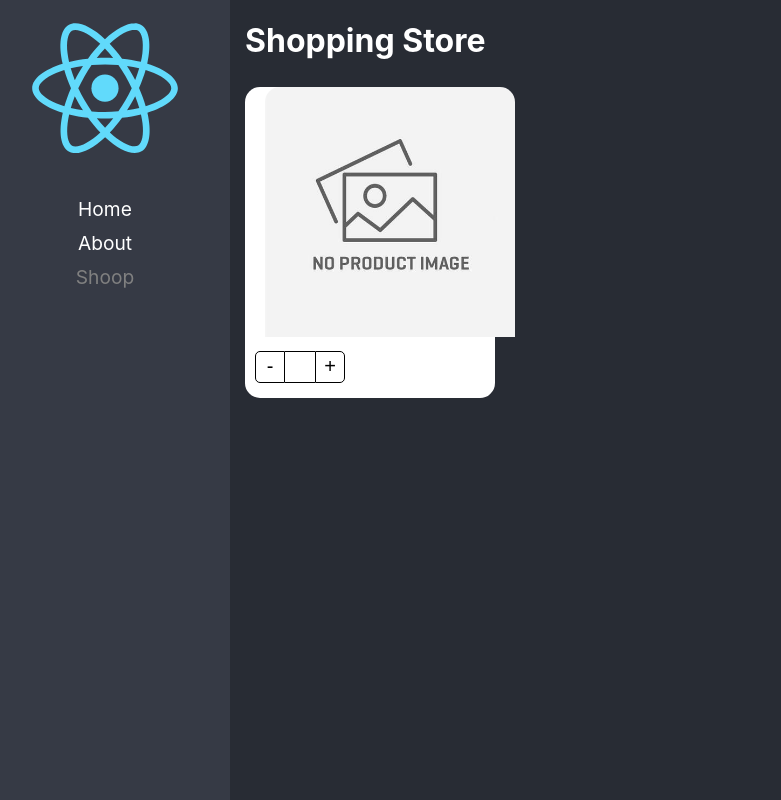
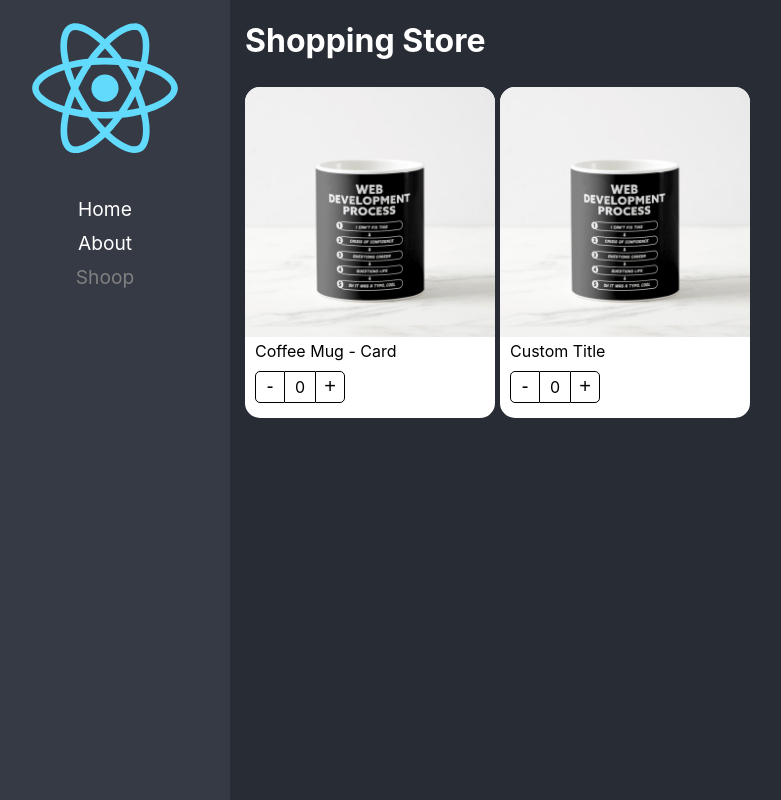
Before and after one commit to Grafijoss/fh-react-app, a React (Create React App) app: page /shoop in a window 1280 px wide. Shown: the whole page, without its empty margins (20-801 px from the left). Built offline with nearby package versions, Linux system fonts and the light colour scheme.

Commit message:
context added to product card

```diff
--- a/src/02-components-patterns/components/ProductCard.tsx
+++ b/src/02-components-patterns/components/ProductCard.tsx
@@ -1,7 +1,9 @@
-import { ReactElement } from 'react'
+import { createContext, ReactElement, useContext } from 'react'
 import { useProduct } from '../hooks/useProduct'
 import styles from '../styles/styles.module.css'
 import noImage from '../assets/no-image.jpg'
+
+// Compound Component Pattern
 
 interface Props {
     children?: ReactElement | ReactElement[]
@@ -14,26 +16,49 @@ interface Product {
     img?: string
 }
 
+interface ProductContextProps {
+    counter: number
+    increaseBy: (value: number) => void
+    product: Product
+}
+
+const ProductContext = createContext({} as ProductContextProps)
+const { Provider } = ProductContext
+
 export const ProductImage = ( {img = ''} ) => {
+
+    const { product } = useContext(ProductContext)
+
+    let imgToShow: string
+
+    if(img) {
+        imgToShow = img
+    } else if (product.img) {
+        imgToShow = product.img
+    } else {
+        imgToShow = noImage
+    }
+
+
    return (
-        <img className={styles.productImg} src={img ? img : noImage } alt="Product" />
+        <img className={styles.productImg} src={ imgToShow } alt="Product" />
    )
 }
 
-export const ProductTitle = ( { title }: { title: string } ) => {
+export const ProductTitle = ({ title = '' }: { title?: string}) => {
+
+    const { product } = useContext(ProductContext)
+
    return (
     <span className={styles.productDescription}>
-        { title }
+        { title ? title : product.title }
     </span>
    )
 }
 
-interface ProducButtonsProps {
-    counter: number
-    increaseBy: (value: number) => void
-}
+export const ProductButtons = () => {
 
-export const ProductButtons = ({ counter, increaseBy }:ProducButtonsProps) => {
+    const { counter, increaseBy } = useContext(ProductContext)
 
    return (
     <div className={styles.buttonsContainer}>
@@ -62,21 +87,18 @@ export const ProductCard = ({ product, children }:Props) => {
     } = useProduct();
 
    return (
-      <div className={styles.productCard}>
-
-
-        { children }
-
-        {/* <ProductImage img={product.img} />
-
-        <ProductTitle title={product.title} />
-
-        <ProductButtons counter={counter} increaseBy={increaseBy} /> */}
-
-      </div>
+    <Provider value={{
+        counter,
+        increaseBy,
+        product
+    }}>
+        <div className={styles.productCard}>
+            { children }
+        </div>
+    </Provider>
    )
 }
 
-ProductCard.title = ProductTitle
-ProductCard.image = ProductImage
-ProductCard.buttons = ProductButtons
+ProductCard.Title = ProductTitle
+ProductCard.Image = ProductImage
+ProductCard.Buttons = ProductButtons
--- a/src/02-components-patterns/pages/ShoppingPage.tsx
+++ b/src/02-components-patterns/pages/ShoppingPage.tsx
@@ -1,4 +1,4 @@
-import { ProductCard } from '../components/ProductCard';
+import { ProductButtons, ProductCard, ProductImage, ProductTitle } from '../components/ProductCard';
 
 const product = {
     id: '1',
@@ -18,22 +18,17 @@ export const ShoppingPage = () => {
                 flexWrap: 'wrap'
             }}
         >
-            {/* <ProductCard product={product} >
-                <ProductImage />
-                <ProductTitle />
-                <ProductButtons />
-            </ProductCard> */}
-
-            {/* <ProductCard product={product} >
-                <ProductCard.title />
-                <ProductCard.image />
-                <ProductCard.buttons />
-            </ProductCard> */}
 
             <ProductCard product={product} >
-                <ProductCard.title />
-                <ProductCard.image />
-                <ProductCard.buttons />
+                <ProductCard.Image />
+                <ProductCard.Title />
+                <ProductCard.Buttons />
+            </ProductCard>
+
+            <ProductCard product={product} >
+                <ProductImage />
+                <ProductTitle title='Custom Title' />
+                <ProductButtons />
             </ProductCard>
         </div>
       </div>
```
